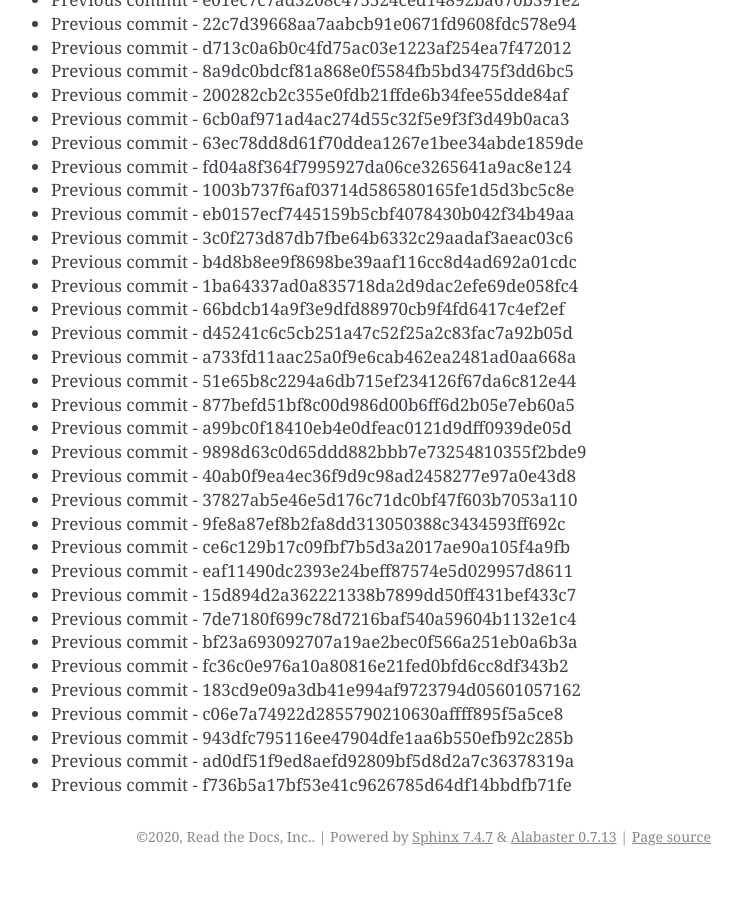
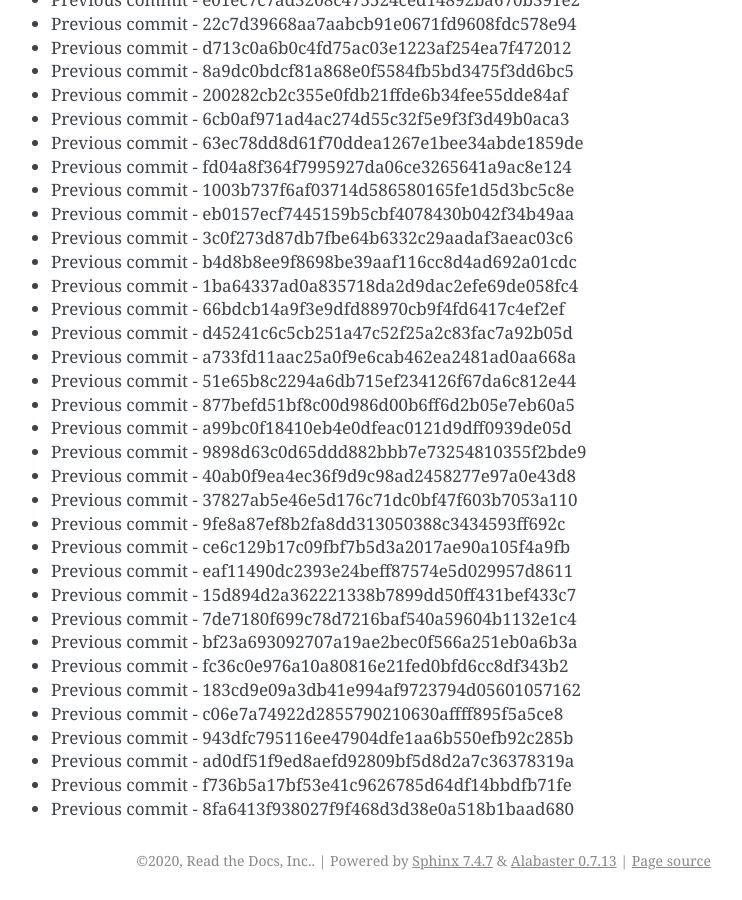
Before and after one commit to readthedocs/rtd-git-stresstest, a Sphinx documentation site: the page built from docs/updates.rst, in a window 1280 px wide and 900 px high, scrolled down 100888 px. Shown: the whole window, without its empty margins (399-1141 px from the left). Built offline with Sphinx 7.4.7, drawn with Linux system fonts in a browser that asks for light colours; before the commit the page ends 101764 px from its top, so only the background shows below that.

Commit message:
Generating commit from previous: 8fa6413f938027f9f468d3d38e0a518b1baad680

```diff
--- a/docs/updates.rst
+++ b/docs/updates.rst
@@ -4271,3 +4271,4 @@ It can be tested for any performance characteristics.
 * Previous commit - 943dfc795116ee47904dfe1aa6b550efb92c285b
 * Previous commit - ad0df51f9ed8aefd92809bf5d8d2a7c36378319a
 * Previous commit - f736b5a17bf53e41c9626785d64df14bbdfb71fe
+* Previous commit - 8fa6413f938027f9f468d3d38e0a518b1baad680
```
